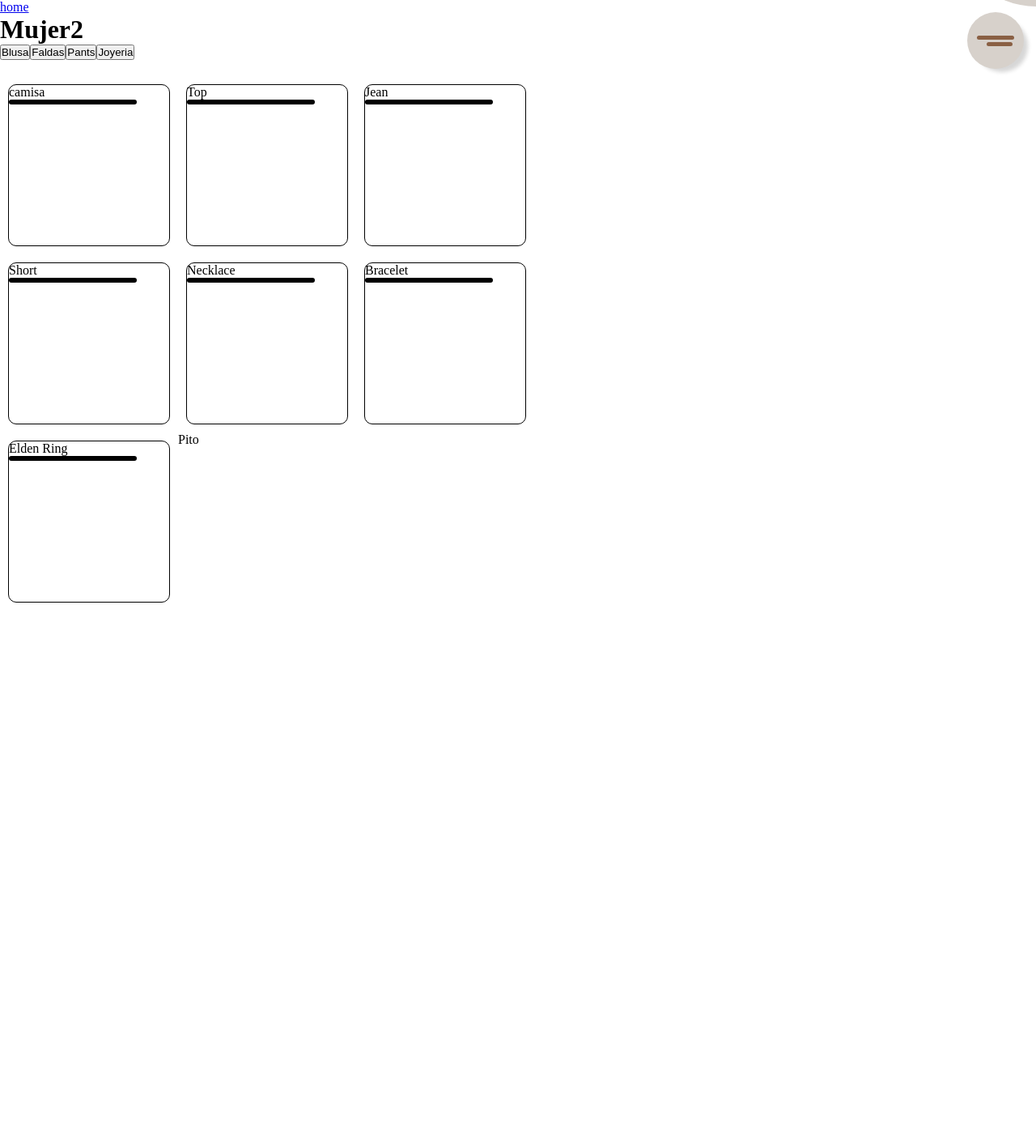
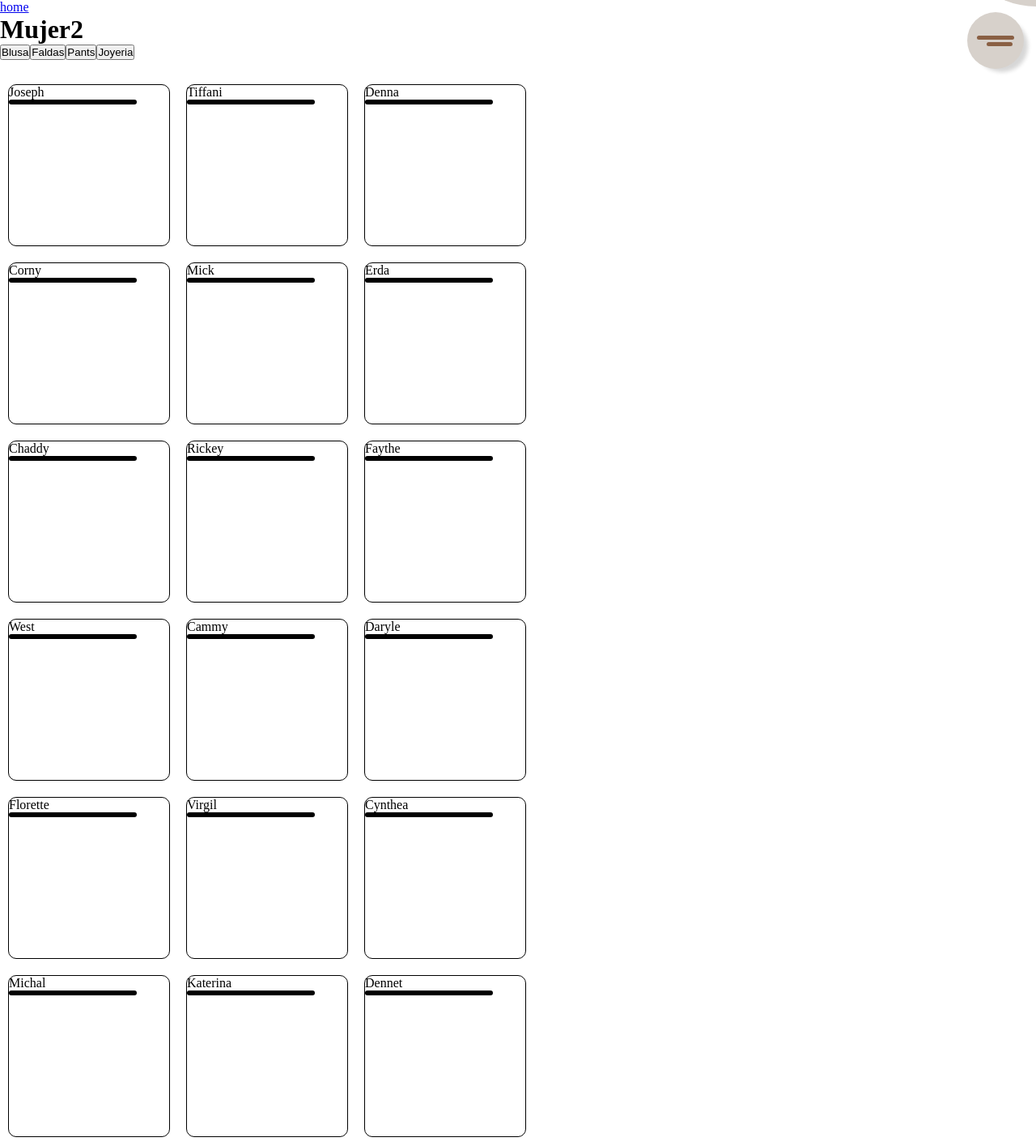
Before and after one commit to KoosCorporation/box-style-vite, a Vue app: page /filter in a window 1280 px wide. Shown: the top 1415 px of the page at 81% size. Before the commit the page ends 800 px from the top, so only its background shows below. Built offline with nearby package versions, Linux system fonts and the light colour scheme.

Commit message:
Category of new added, productview added, imgpath added

```diff
--- a/src/components/ProductComponent.vue
+++ b/src/components/ProductComponent.vue
@@ -1,18 +1,20 @@
 <template >
     <div>
-        <h1>{{props.categoryRoute}}</h1>
         <h1>{{props.product?.title}}</h1>
         <h1>{{props.product?.category}}</h1>
         <h1>{{props.product?.precio}}</h1>
+        <h1>{{props.product?.new}}</h1>
     </div>
 </template>
 <script lang="ts" setup>
 const props = defineProps < {
-    categoryRoute: string | string[],
     product?: {
+        id?: number | number[]
     title?: string | string[],
     category?: string | string[],
     precio?: number,
+    imageRoute?: string | string[],
+    new?: boolean
     }
 } > ()
 </script>
--- a/src/router/index.ts
+++ b/src/router/index.ts
@@ -8,6 +8,7 @@ import FilterView from '../views/FilterView.vue';
 import FilterView2 from '../views/FilterView2.vue';
 import AboutView from '../views/AboutView.vue';
 import Productsview from '../views/Productsview.vue';
+import SingleProductView from '../views/SingleProductView.vue';
 
 
 const routes: RouteRecordRaw[] = [{
@@ -32,6 +33,11 @@ const routes: RouteRecordRaw[] = [{
         path: '/Products/:category',
         name: 'Products',
         component: Productsview
+    },
+    {
+        path: '/Products/product/:id',
+        name: 'SingleProduct',
+        component: SingleProductView
     }
 
 ];
--- a/src/stores/products.ts
+++ b/src/stores/products.ts
@@ -7,120 +7,165 @@ export const getProducts = defineStore('products', {
         return {
             count: 0,
             products: [{
-                    title: 'camisa',
-                    category: 'Blusa',
-                    precio: 10
-                },
-                {
-                    title: 'Top',
-                    category: 'Blusa',
-                    precio: 10.13
-                },
-                {
-                    title: 'Jean',
-                    category: 'Pants',
-                    precio: 1.5
-                },
-                {
-                    title: 'Short',
-                    category: 'Pants',
-                    precio: 3.98
-                },
-                {
-                    title: 'Necklace',
-                    category: 'Joyeria',
-                    precio: 4.2
-                },
-                {
-                    title: 'Bracelet',
-                    category: 'Joyeria',
-                    precio: 7.0
-                },
-                {
-                    title: 'Elden Ring',
-                    category: 'Joyeria',
-                    precio: 1.1
-                },
-
-            ],
-            otherProducts: [{
                 "id": 1,
-                    "title": "mattis",
-                    "category": "Tart Shells - Barquettes, Savory",
-                    "gender": "Female",
-                    "precio": 83.46
-                },
-                {
+                "title": "Joseph",
+                "category": "Nissan",
+                "precio": 5.05,
+                "imageRoute": "http://dummyimage.com/171x100.png/ff4444/ffffff",
+                "new": false
+              }, {
                 "id": 2,
-                    "title": "in",
-                    "category": "Cheese - Cheddar, Medium",
-                    "gender": "Genderqueer",
-                    "precio": 50.46
-                },
-                {
+                "title": "Tiffani",
+                "category": "Acura",
+                "precio": 6.15,
+                "imageRoute": "http://dummyimage.com/134x100.png/cc0000/ffffff",
+                "new": false
+              }, {
                 "id": 3,
-                    "title": "donec ut",
-                    "category": "Tandoori Curry Paste",
-                    "gender": "Male",
-                    "precio": 91.13
-                },
-                {
+                "title": "Denna",
+                "category": "Hyundai",
+                "precio": 4.47,
+                "imageRoute": "http://dummyimage.com/113x100.png/5fa2dd/ffffff",
+                "new": false
+              }, {
                 "id": 4,
-                    "title": "eget",
-                    "category": "Chocolate Bar - Coffee Crisp",
-                    "gender": "Female",
-                    "precio": 4.54
-                },
-                {
+                "title": "Corny",
+                "category": "Mercedes-Benz",
+                "precio": 3.52,
+                "imageRoute": "http://dummyimage.com/172x100.png/dddddd/000000",
+                "new": false
+              }, {
                 "id": 5,
-                    "title": "pede",
-                    "category": "Lid - 10,12,16 Oz",
-                    "gender": "Male",
-                    "precio": 50.21
-                },
-                {
+                "title": "Mick",
+                "category": "Ford",
+                "precio": 4.75,
+                "imageRoute": "http://dummyimage.com/176x100.png/dddddd/000000",
+                "new": true
+              }, {
                 "id": 6,
-                    "title": "tortor duis",
-                    "category": "Cocoa Butter",
-                    "gender": "Male",
-                    "precio": 58.73
-                },
-                {
+                "title": "Erda",
+                "category": "Kia",
+                "precio": 5.83,
+                "imageRoute": "http://dummyimage.com/132x100.png/5fa2dd/ffffff",
+                "new": true
+              }, {
                 "id": 7,
-                    "title": "lectus in",
-                    "category": "Tofu - Soft",
-                    "gender": "Female",
-                    "precio": 21.66
-                },
-                {
+                "title": "Chaddy",
+                "category": "Chrysler",
+                "precio": 6.64,
+                "imageRoute": "http://dummyimage.com/240x100.png/5fa2dd/ffffff",
+                "new": false
+              }, {
                 "id": 8,
-                    "title": "sapien",
-                    "category": "Lamb - Shanks",
-                    "gender": "Female",
-                    "precio": 42.17
-                },
-                {
+                "title": "Rickey",
+                "category": "Jaguar",
+                "precio": 2.51,
+                "imageRoute": "http://dummyimage.com/247x100.png/cc0000/ffffff",
+                "new": false
+              }, {
                 "id": 9,
-                    "title": "nibh",
-                    "category": "Cheese - Brie,danish",
-                    "gender": "Female",
-                    "precio": 91.16
-                },
-                {
+                "title": "Faythe",
+                "category": "Pontiac",
+                "precio": 2.72,
+                "imageRoute": "http://dummyimage.com/235x100.png/5fa2dd/ffffff",
+                "new": true
+              }, {
                 "id": 10,
-                    "title": "elit sodales",
-                    "category": "Wooden Mop Handle",
-                    "gender": "Male",
-                    "precio": 31.96
-                }
-            ],
+                "title": "West",
+                "category": "Dodge",
+                "precio": 2.99,
+                "imageRoute": "http://dummyimage.com/152x100.png/5fa2dd/ffffff",
+                "new": true
+              }, {
+                "id": 11,
+                "title": "Cammy",
+                "category": "BMW",
+                "precio": 9.18,
+                "imageRoute": "http://dummyimage.com/211x100.png/dddddd/000000",
+                "new": false
+              }, {
+                "id": 12,
+                "title": "Daryle",
+                "category": "Pontiac",
+                "precio": 1.62,
+                "imageRoute": "http://dummyimage.com/116x100.png/5fa2dd/ffffff",
+                "new": true
+              }, {
+                "id": 13,
+                "title": "Florette",
+                "category": "GMC",
+                "precio": 8.02,
+                "imageRoute": "http://dummyimage.com/154x100.png/5fa2dd/ffffff",
+                "new": false
+              }, {
+                "id": 14,
+                "title": "Virgil",
+                "category": "Plymouth",
+                "precio": 7.18,
+                "imageRoute": "http://dummyimage.com/204x100.png/ff4444/ffffff",
+                "new": false
+              }, {
+                "id": 15,
+                "title": "Cynthea",
+                "category": "Aston Martin",
+                "precio": 7.11,
+                "imageRoute": "http://dummyimage.com/196x100.png/ff4444/ffffff",
+                "new": false
+              }, {
+                "id": 16,
+                "title": "Michal",
+                "category": "Volkswagen",
+                "precio": 5.65,
+                "imageRoute": "http://dummyimage.com/173x100.png/cc0000/ffffff",
+                "new": true
+              }, {
+                "id": 17,
+                "title": "Katerina",
+                "category": "GMC",
+                "precio": 9.74,
+                "imageRoute": "http://dummyimage.com/176x100.png/5fa2dd/ffffff",
+                "new": false
+              }, {
+                "id": 18,
+                "title": "Dennet",
+                "category": "Kia",
+                "precio": 3.71,
+                "imageRoute": "http://dummyimage.com/250x100.png/5fa2dd/ffffff",
+                "new": true
+              }, {
+                "id": 19,
+                "title": "Prudy",
+                "category": "Honda",
+                "precio": 7.03,
+                "imageRoute": "http://dummyimage.com/111x100.png/cc0000/ffffff",
+                "new": true
+              }, {
+                "id": 20,
+                "title": "Revkah",
+                "category": "Mazda",
+                "precio": 9.26,
+                "imageRoute": "http://dummyimage.com/228x100.png/dddddd/000000",
+                "new": false
+              }],
             categoriesRoute: [{
                     categoriesOf: 'Mujer',
-                    categoryValues: ['Blusa', 'Faldas', 'Pants', 'Joyeria'],
+                    categoryValues: ['Suzuki', 'Buick', 'Toyota', 'Bentley'],
                 },
                 {
                     categoriesOf: 'Hombre',
-                    categoryValues: ['a', 'b', 'c', 'd', 'e']
+                    categoryValues: ['Subaru', 'Buick', 'Mazda', 'Ford', 'Lambo']
+                },
+                {
+                    categoriesOf: 'Accesorios',
+                    categoryValues: ['Nissan', 'Hyundai', 'Mazda', 'Kia', 'GMC']
+                },
+                {
+                    categoriesOf: 'Calzado',
+                    categoryValues: ['Subaru', 'Buick', 'Mazda', 'Ford', 'GMC']
+                },
+                {
+                    categoriesOf: 'Thrift_Flip',
+                    categoryValues: ['Volkswagen', 'Kia', 'Mazda', 'Aston Martin', 'Plymouth']
                 },
             ],
             productsFiltered:[]
@@ -143,6 +188,18 @@ export const getProducts = defineStore('products', {
                 return element.categoriesOf === category
             })
             return categoryGeted[0]
+        },
+        getProducById(id: number){
+            const filtered = this.products.filter((elemento: any) => {
+                return elemento.id === id
+            })
+            return filtered[0]
+        },
+        getNewProducts(){
+            const filtered = this.products.filter((elemento: any) => {
+                return elemento.new === true
+            })
+            return filtered
         }
     },
 })
--- a/src/views/HomeView.vue
+++ b/src/views/HomeView.vue
@@ -29,12 +29,27 @@
       <!-- All Products // ================================== -->
       <div class="cont-products">
         <!-- Product // -------------------------------- -->
+        <router-link :to="`/Products/product/${product.id}`"  v-for="(product, index) in productsGeted"
+          :key="index">
+        <ProductComponent class="productComponente"  :product="product" />
+      </router-link>
       </div>
     </main>
   </div>
 </template>
 
-<script setup lang="ts"></script>
+<script setup lang="ts">
+import {
+  ref
+} from 'vue'
+import {
+  getProducts
+} from '../stores/products'
+import ProductComponent from '../components/ProductComponent.vue';
+
+let productsGeted = ref(getProducts().getNewProducts())
+
+</script>
 
 <style lang="scss" scoped>
 @import '../assets/assets';
```
Also changed, not shown: src/components/CategoriesComponent.vue (+7 -9 lines), src/components/NavComponent.vue (+5 -3 lines), src/views/SingleProductView.vue (added, +19 -0 lines). Lines whose indentation alone changed are shown as unchanged.
